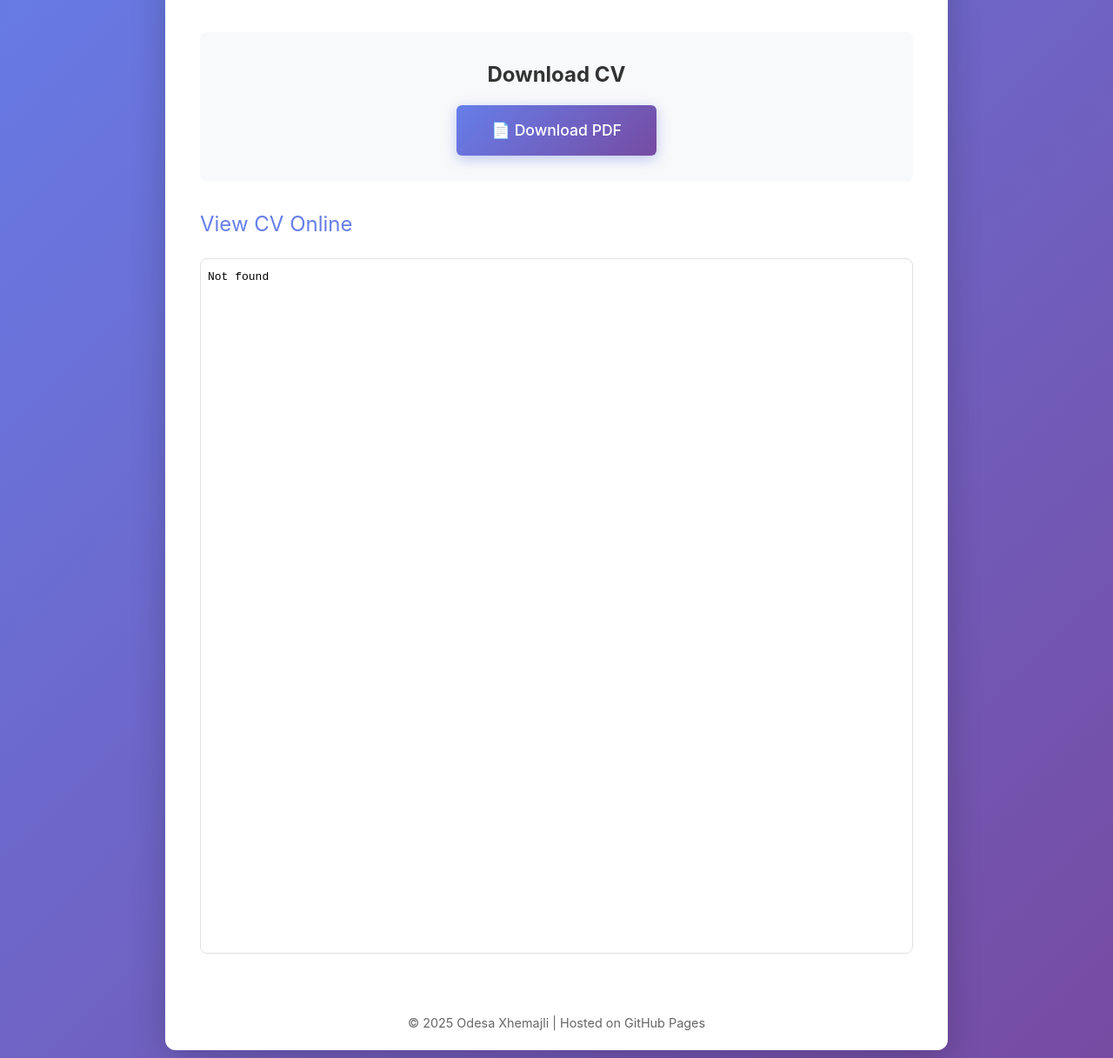
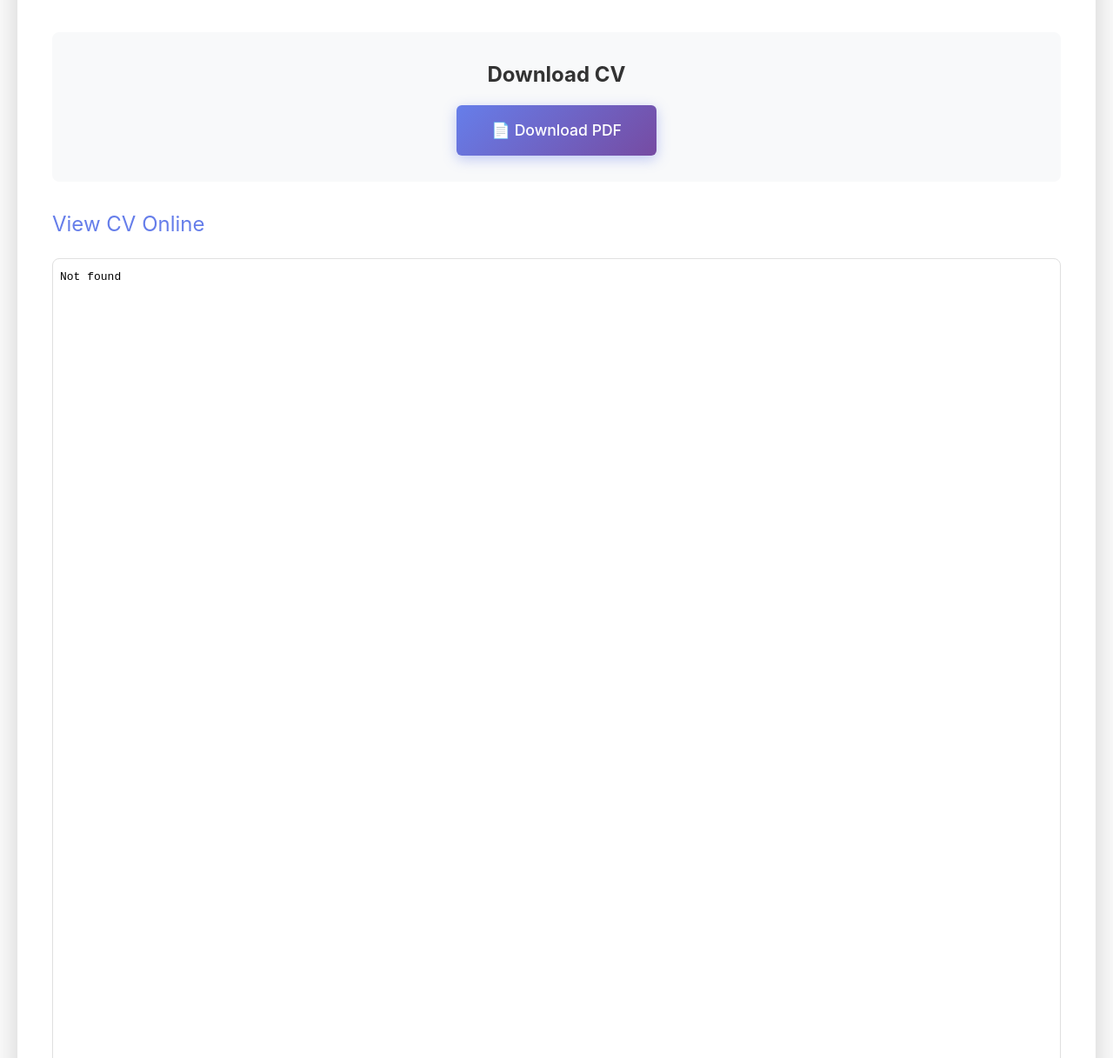
Before and after one commit to Shpendsermaxhaj/http-odesa.github.io, a plain HTML site: page index.html in a window 1280 px wide. Shown: the part 205-1422 px from the top of the page at 87% size. Drawn offline with Linux system fonts and the light colour scheme.

Commit message:
Remove background gradient and increase PDF viewer size

```diff
--- a/index.html
+++ b/index.html
@@ -15,13 +15,13 @@
             font-family: -apple-system, BlinkMacSystemFont, 'Segoe UI', Roboto, 'Helvetica Neue', Arial, sans-serif;
             line-height: 1.6;
             color: #333;
-            background: linear-gradient(135deg, #667eea 0%, #764ba2 100%);
+            background: #ffffff;
             min-height: 100vh;
             padding: 20px;
         }
 
         .container {
-            max-width: 900px;
+            max-width: 1400px;
             margin: 0 auto;
             background: white;
             border-radius: 12px;
@@ -93,7 +93,7 @@
 
         iframe {
             width: 100%;
-            height: 800px;
+            height: 1200px;
             border: 1px solid #e0e0e0;
             border-radius: 8px;
         }
@@ -115,7 +115,7 @@
             }
 
             iframe {
-                height: 600px;
+                height: 800px;
             }
         }
     </style>
```
